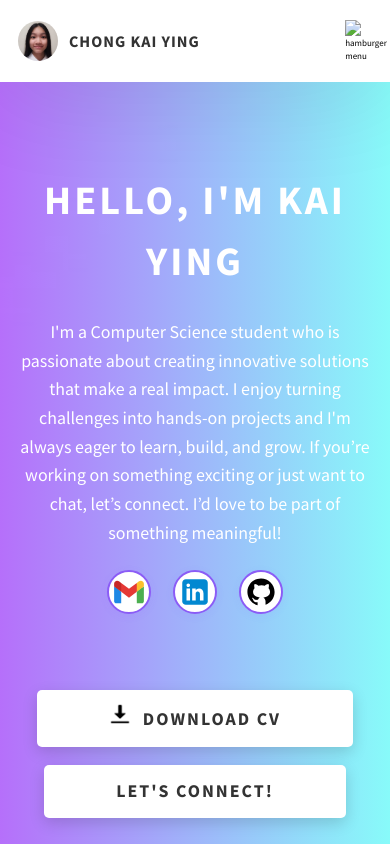
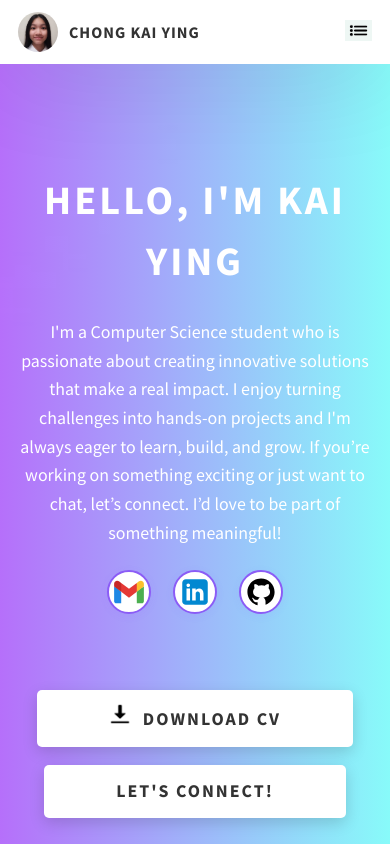
Before and after one commit to kaiiyingg/Portfolio-website, a website: page index.html in a window 390 px wide. Shown: the top 844 px of the page. Drawn offline with Linux system fonts and the light colour scheme.

Commit message:
Fixed navigation bar error

```diff
--- a/index.html
+++ b/index.html
@@ -53,12 +53,12 @@
           </ul>
           <div class="header__main-ham-menu-cont">
             <img
-              src="./imgs/svg/ham-menu.svg"
-              alt="hamburger menu"
-              class="header__main-ham-menu"
+               src="./imgs/jpeg/surprise_menu_open.jpg"
+               alt="menu list icon"
+               class="header__main-ham-menu"
             />
             <img
-              src="./imgs/svg/ham-menu-close.svg"
+              src="./imgs/png/surprise_menu_close.png"
               alt="hamburger menu close"
               class="header__main-ham-menu-close d-none"
             />
```
Also changed, not shown: imgs/jpeg/surprise_menu_open.jpg (added), imgs/png/surprise_menu_close.png (added).
